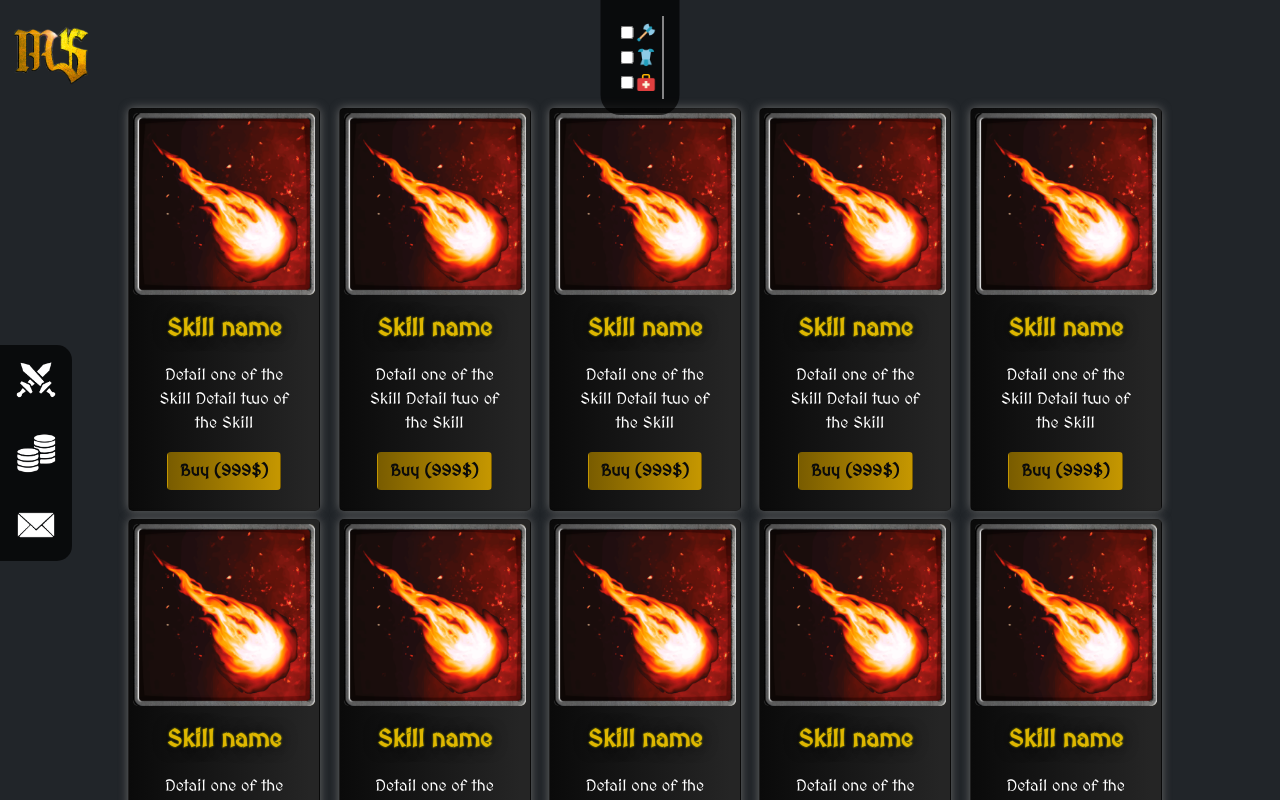
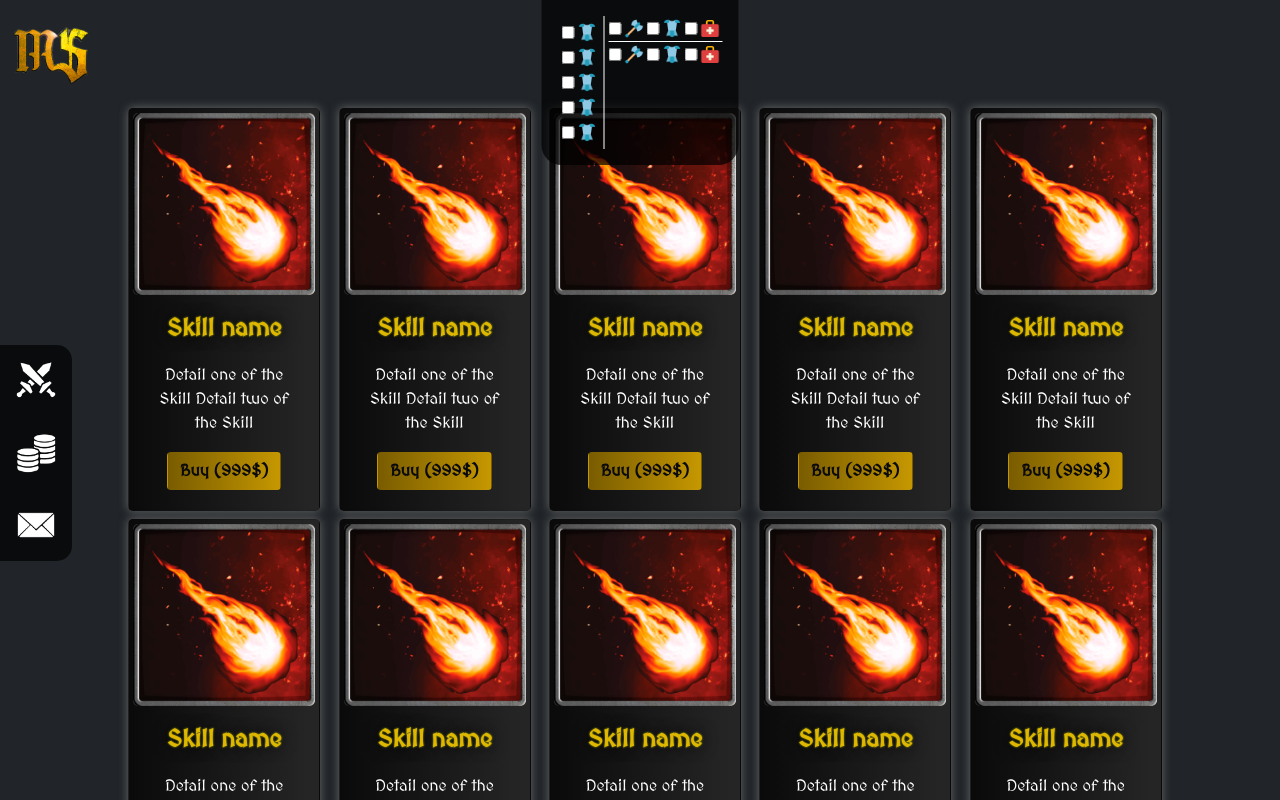
Before and after one commit to SergioGiraldezMoreno/web-ntf-game, a Vue app: page /market in a window 1280 px wide. Shown: the top 800 px of the page. Built offline with nearby package versions, Linux system fonts and the light colour scheme.

Commit message:
filter bar additional filters half done

```diff
--- a/src/views/Market.vue
+++ b/src/views/Market.vue
@@ -1,11 +1,12 @@
 <template>
     <div class="m-0 min-vh-100 bg-dark">
         <div id="filter-div" class="position-fixed text-white text-center p-3">
-            <form action="">
+            <form class="d-flex" action="">
+                <!-- skill tier filter -->
                 <div class="p-1" style="border-right: 1px solid white;">
                     <div class="filter-subdiv-check">
                         <input id="attack-checkbox" type="checkbox">
-                        <img class="filter-panel-icon" src="../assets/attack-icon.png" alt="">
+                        <img class="filter-panel-icon" src="../assets/defense-icon.png" alt="">
                     </div>
                     <div class="filter-subdiv-check">
                         <input id="defense-checkbox" type="checkbox">
@@ -13,7 +14,47 @@
                     </div>
                     <div class="filter-subdiv-check">
                         <input id="heal-checkbox" type="checkbox">
-                        <img class="filter-panel-icon" src="../assets/heal-icon.png" alt="">
+                        <img class="filter-panel-icon" src="../assets/defense-icon.png" alt="">
+                    </div>
+                    <div class="filter-subdiv-check">
+                        <input id="defense-checkbox" type="checkbox">
+                        <img class="filter-panel-icon" src="../assets/defense-icon.png" alt="">
+                    </div>
+                    <div class="filter-subdiv-check">
+                        <input id="heal-checkbox" type="checkbox">
+                        <img class="filter-panel-icon" src="../assets/defense-icon.png" alt="">
+                    </div>
+                </div>
+                <div class="p1">
+                    <!-- skill attribute filter -->
+                    <div class="ms-1 d-flex" style="border-bottom: 1px solid white;">
+                        <div class="filter-subdiv-check m-auto">
+                            <input id="-checkbox" type="checkbox">
+                            <img class="filter-panel-icon" src="../assets/attack-icon.png" alt="">
+                        </div>
+                        <div class="filter-subdiv-check m-auto">
+                            <input id="defense-checkbox" type="checkbox">
+                            <img class="filter-panel-icon" src="../assets/defense-icon.png" alt="">
+                        </div>
+                        <div class="filter-subdiv-check m-auto">
+                            <input id="heal-checkbox" type="checkbox">
+                            <img class="filter-panel-icon" src="../assets/heal-icon.png" alt="">
+                        </div>
+                    </div>
+                    <!-- skill type filter -->
+                    <div class="ms-1 d-flex">
+                        <div class="filter-subdiv-check">
+                            <input id="attack-checkbox" type="checkbox">
+                            <img class="filter-panel-icon" src="../assets/attack-icon.png" alt="">
+                        </div>
+                        <div class="filter-subdiv-check">
+                            <input id="defense-checkbox" type="checkbox">
+                            <img class="filter-panel-icon" src="../assets/defense-icon.png" alt="">
+                        </div>
+                        <div class="filter-subdiv-check">
+                            <input id="heal-checkbox" type="checkbox">
+                            <img class="filter-panel-icon" src="../assets/heal-icon.png" alt="">
+                        </div>
                     </div>
                 </div>
             </form>
```
